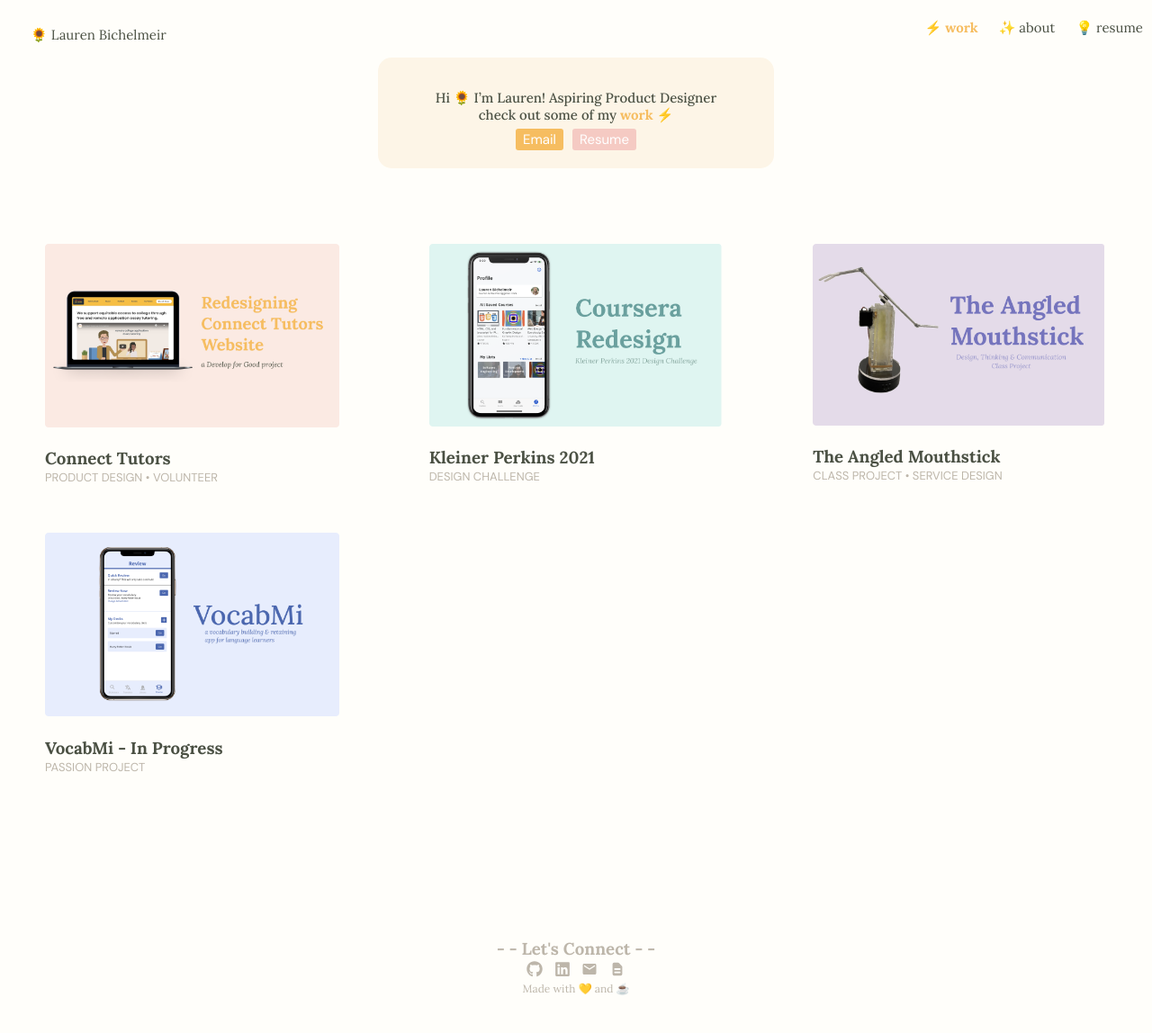
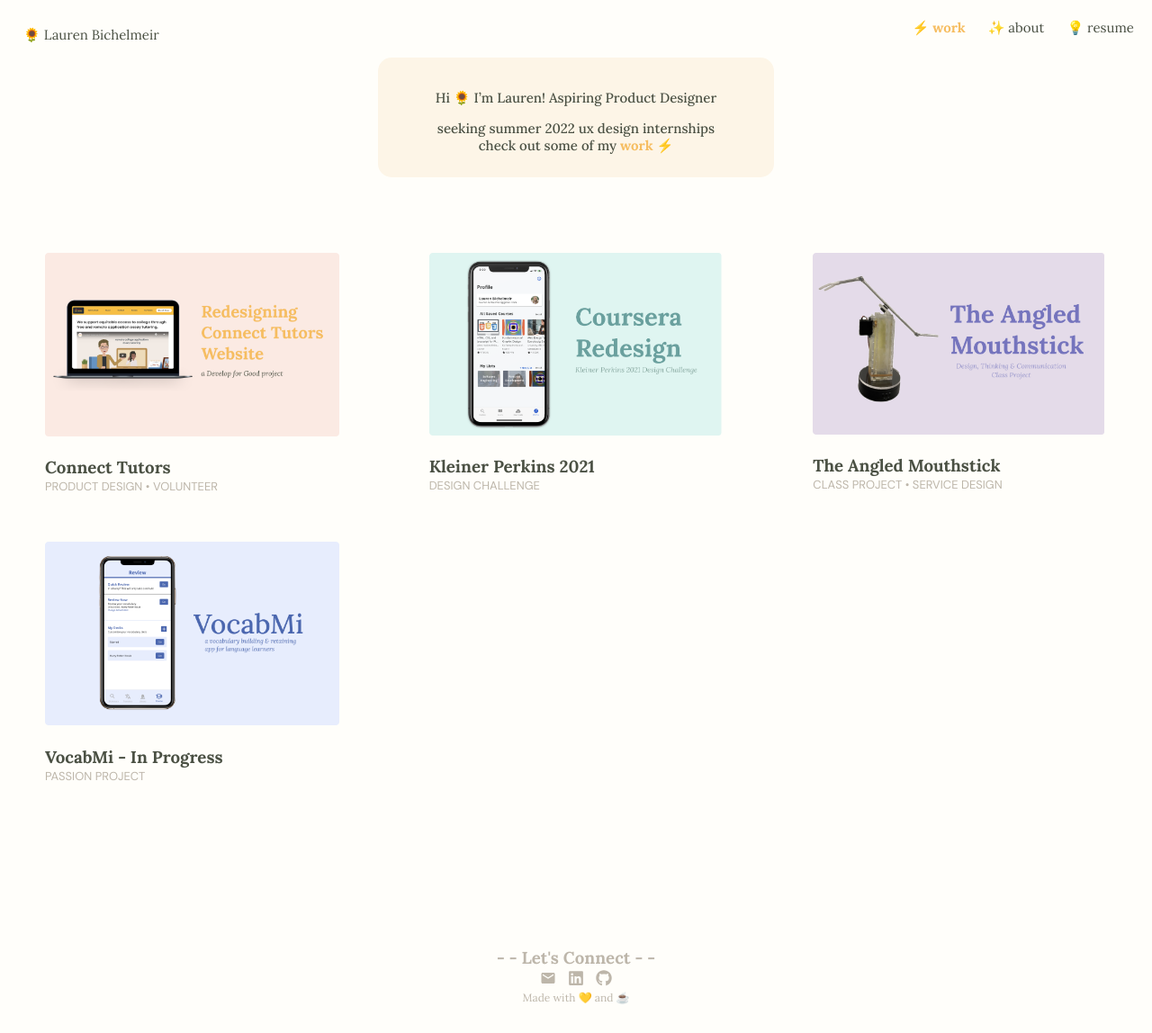
Before and after one commit to lbichelmeir/lbichelmeir.github.io, a React (Create React App) app in the folder react-portfolio/: page / in a window 1280 px wide. Shown: the whole page at 90% size. Built offline with nearby package versions, Linux system fonts and the light colour scheme.

Commit message:
updated resume page to link

```diff
--- a/react-portfolio/src/App.css
+++ b/react-portfolio/src/App.css
@@ -76,9 +76,9 @@
 .navbar a {
   text-decoration: none;
   font-size: 15px;
-  padding: 5px 18px;
+  /* padding: 5px 18px; */
   padding-right: 5px;
-  /* color: black; */
+  margin: 5px 10px;
   color: #4A5043;
 }
 
@@ -545,6 +545,8 @@
   }
 }
 
+/* @media (min-width: 580px) { */
+
 .flow-div {
   /* display: flex; */
   margin: auto;
@@ -568,6 +570,7 @@
   /* object-position:bottom; */
   /* text-align:right; */
 }
+/* } */
 
 /*
 display: grid;
--- a/react-portfolio/src/components/Footer.js
+++ b/react-portfolio/src/components/Footer.js
@@ -11,10 +11,10 @@
         <div className="footer">
             <h3> - - Let's Connect - -</h3>
             <div className="icons">
+            <a href="mailto:l.bichelmeir@gmail.com" className="icons"><MdEmail/> </a>
+            <a href="https://www.linkedin.com/in/lauren-bichelmeir/" target="_blank" className="icons"><FaLinkedin/> </a>
             <a href="https://github.com/lbichelmeir" target="_blank" className="icons"><FaGithub/> </a>
-            <a href="https://www.linkedin.com/in/lauren-bichelmeir/" target="_blank" className="icons"><FaLinkedin/> </a>
-            <a href="mailto:l.bichelmeir@gmail.com" className="icons"><MdEmail/> </a>
-            <Link to="/Resume" className="icons"><HiDocumentText/></Link>
+            {/* <Link to="/Resume" className="icons"><HiDocumentText/></Link> */}
 
             </div>
             {/* // 🪐 */}
--- a/react-portfolio/src/components/Navbar.js
+++ b/react-portfolio/src/components/Navbar.js
@@ -16,7 +16,8 @@
                         <NavLink activeClassName="active" to="/About"> ✨   about </NavLink>
                     </li>
                     <li>
-                        <NavLink activeClassName="active" to="/Resume"> 💡 resume </NavLink>
+                        {/* <NavLink activeClassName="active" to="/Resume"> 💡 resume </NavLink> */}
+                        <a href="https://drive.google.com/file/d/17XstPbEMXPU2HFfnrmwlY9KH0l9jo5ST/view?usp=sharing" target="_blank"> 💡 resume </a>
                     </li>
                 </ul>
             </div>
--- a/react-portfolio/src/components/WorkBlurb.js
+++ b/react-portfolio/src/components/WorkBlurb.js
@@ -8,12 +8,16 @@
             <div className="WorkBlurbText">
                 <div className="WorkBlurbText-text">
             <p>Hi 🌻 I’m Lauren! Aspiring Product Designer </p>
+            {/* <br></br> */}
+            <p>seeking summer 2022 ux design internships </p>
             <span>check out some of my </span> <span className="yellow-text"><b>work </b>⚡</span>
             <br></br>
             </div>
             {/* <p> check out some of my work ⚡ </p> */}
-            <button className="EmailButton"><a href="mailto:l.bichelmeir@gmail.com" className="EmailButton">Email</a></button>
-            <button className="ResumeButton"><Link to="/Resume" className="ResumeButton">Resume</Link></button>
+
+            {/* <button className="EmailButton"><a href="mailto:l.bichelmeir@gmail.com" className="EmailButton">Email</a></button>  */}
+            {/* <button className="ResumeButton"><Link to="/Resume" className="ResumeButton">Resume</Link></button> */}
+
             {/* <a href="mailto:l.bichelmeir@gmail.com" className="EmailButton">Email</a> <button className="ResumeButton">Resume</button> */}
             {/* </p> */}
             </div>
--- a/react-portfolio/src/pages/Projects/KP2021.js
+++ b/react-portfolio/src/pages/Projects/KP2021.js
@@ -302,12 +302,6 @@
 
             </p>
 
-
-
-
-
-
-
             </div>
         </div>
     )
```
